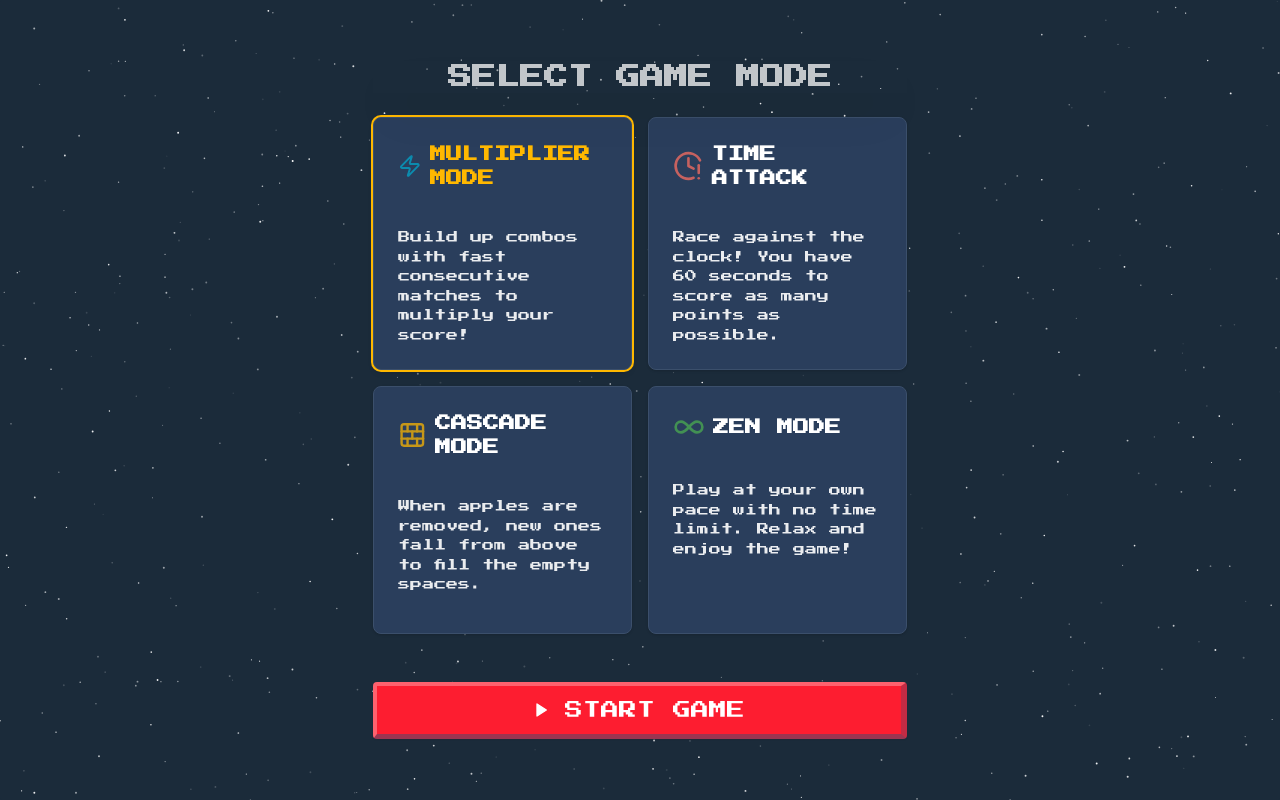
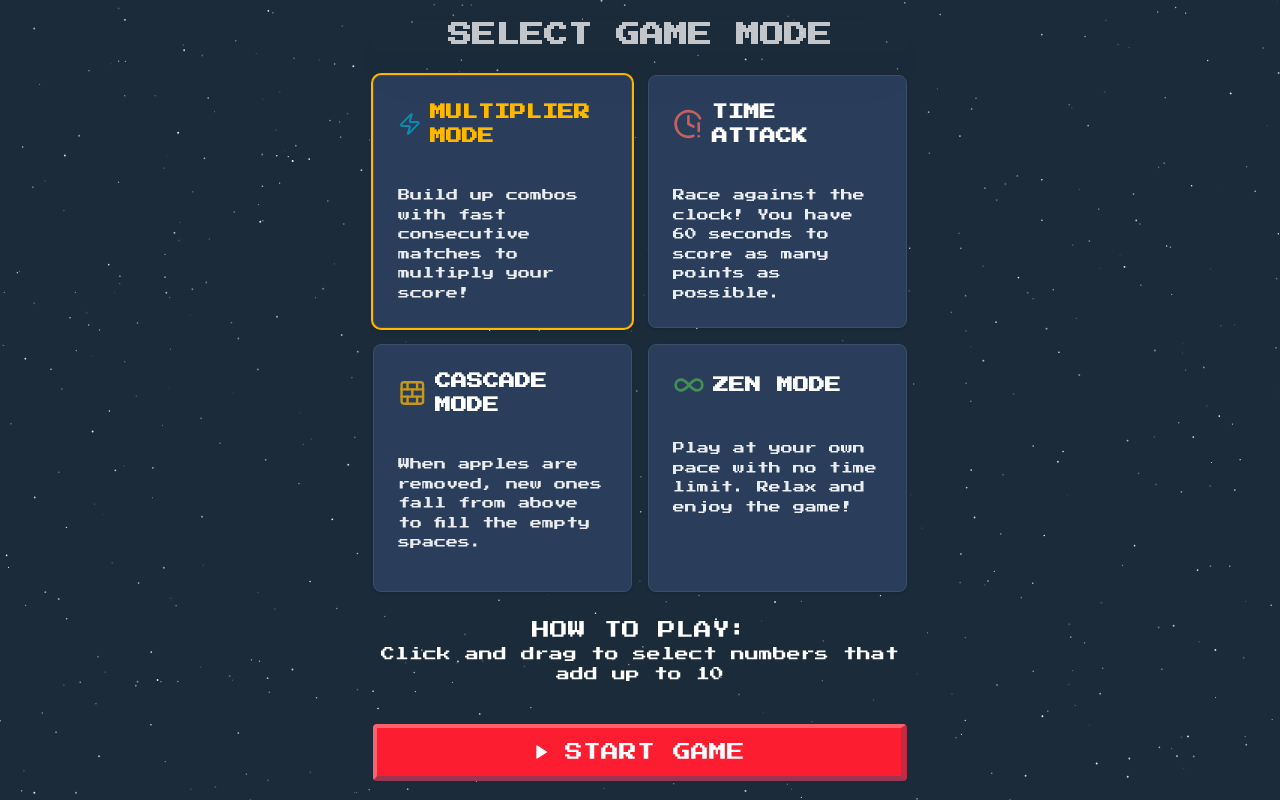
Before and after one commit to kmarellano/fujiten, a Next.js app: page / in a window 1280 px wide. Built offline with nearby package versions, Linux system fonts and the light colour scheme.

Commit message:
feat: add instruction text on mode selection

```diff
--- a/src/components/GameModeSelector/GameModeSelector.tsx
+++ b/src/components/GameModeSelector/GameModeSelector.tsx
@@ -45,6 +45,12 @@
                         ))}
                     </div>
 
+                    <div className="text-center text-muted-foreground mb-4">
+                        <p className="text-lg font-medium">HOW TO PLAY:</p>
+                        <p className="text-sm">
+                            Click and drag to select numbers that add up to 10
+                        </p>
+                    </div>
                     <Button
                         className="w-full mt-6 py-6 text-base sm:text-lg bg-primary hover:bg-primary/90 arcade-button"
                         onClick={() => onStart(selectedMode)}
```
